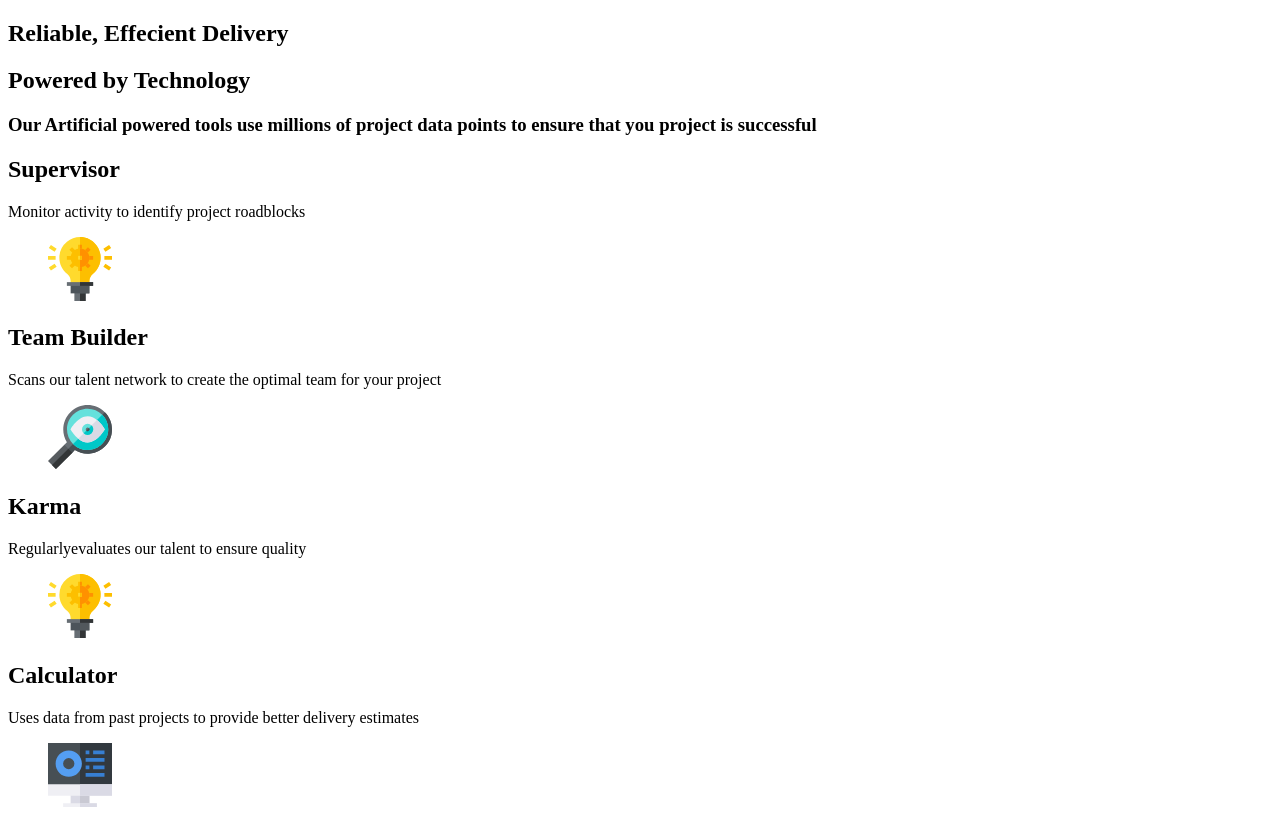
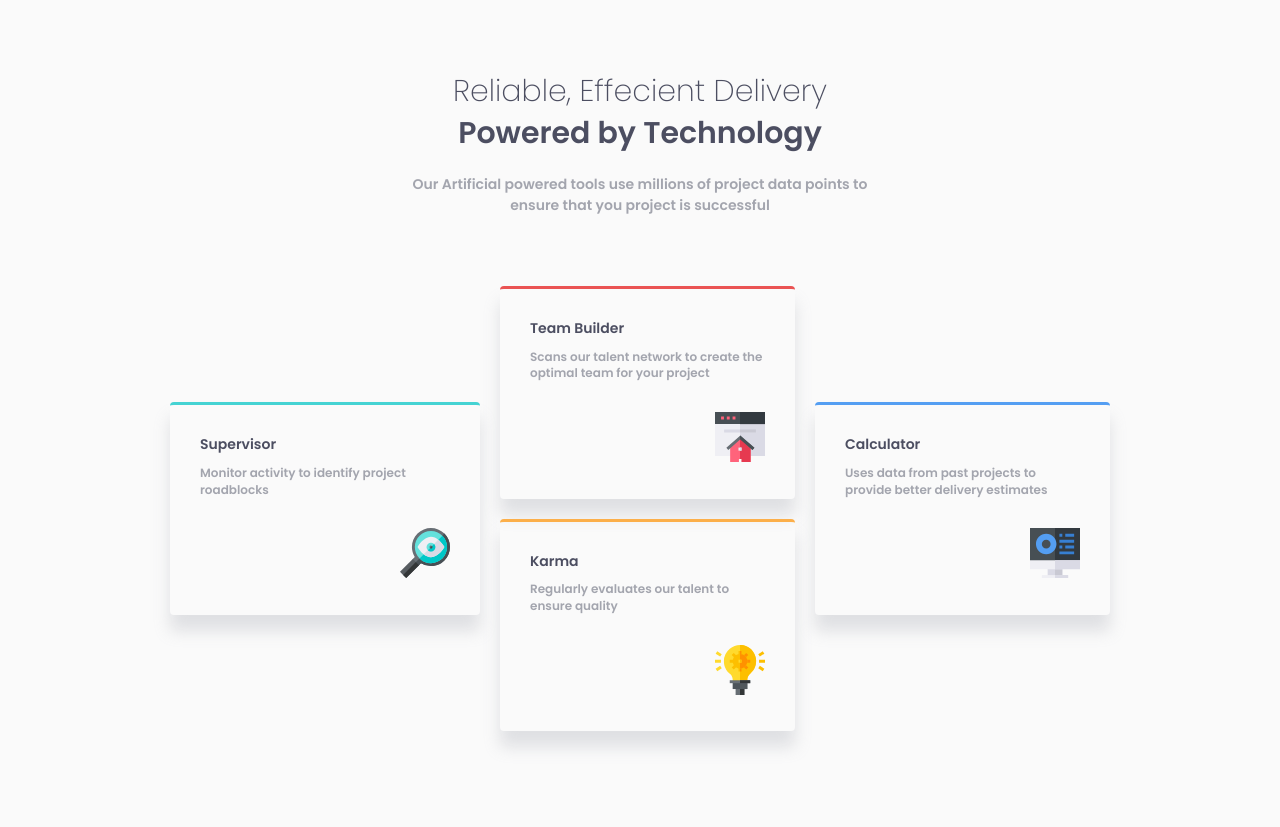
Before and after one commit to Makwe-O/Univelcity-Frontend-Projects, a plain HTML site: page index.html in a window 1280 px wide. After the commit the page ends 800 px from the top, so only its background shows below. Drawn offline with Linux system fonts and the light colour scheme.

Commit message:
apply css

```diff
--- /dev/null
+++ b/css/main.css
@@ -0,0 +1,90 @@
+* {
+  margin: 0;
+  padding: 0;
+  line-height: 1.4;
+}
+body {
+  background-color: hsl(0, 0%, 98%);
+  color: hsl(234, 12%, 34%);
+  font-family: 'Poppins', sans-serif;
+}
+.container {
+  max-width: 960px;
+  margin: 0 auto;
+  padding: 0 30px;
+}
+.main {
+  margin: 70px auto 0;
+  text-align: center;
+  max-width: 500px;
+}
+
+.main__title {
+  font-weight: 200;
+  font-size: 30px;
+}
+.main__title--bold {
+  font-weight: 700;
+}
+.main__subtitle {
+  font-weight: 700;
+  font-size: 14px;
+  margin-top: 20px;
+  line-height: 1.5;
+  color: hsl(229, 6%, 66%);
+}
+.four-grid {
+  margin-top: 50px;
+  display: flex;
+  align-items: center;
+  justify-content: space-between;
+}
+
+.column {
+  display: flex;
+  flex-direction: column;
+  padding: 30px;
+  margin: 20px 10px;
+  box-shadow: 0 1rem 1rem 0 rgb(163, 165, 174, 0.3);
+  max-width: 250px;
+  border-radius: 4px;
+}
+
+.column__title {
+  font-size: 14px;
+  font-weight: 700;
+  margin-bottom: 10px;
+}
+.column--cyan {
+  border-top: 3px solid hsl(180, 62%, 55%);
+}
+
+.column--red {
+  border-top: 3px solid hsl(0, 78%, 62%);
+}
+
+.column--blue {
+  border-top: 3px solid hsl(212, 86%, 64%);
+}
+
+.column--orange {
+  border-top: 3px solid hsl(34, 97%, 64%);
+}
+
+.column__text {
+  font-size: 12px;
+  line-height: 1.4;
+  font-weight: 700;
+  color: hsl(229, 6%, 66%);
+  margin-bottom: 30px;
+}
+
+.column__image {
+  align-self: flex-end;
+}
+
+@media only screen and (max-width: 768px) {
+  .four-grid {
+    flex-direction: column;
+  }
+}
--- a/index.html
+++ b/index.html
@@ -4,67 +4,82 @@
     <meta charset="UTF-8" />
     <meta name="viewport" content="width=device-width, initial-scale=1.0" />
     <meta http-equiv="X-UA-Compatible" content="ie=edge" />
+    <link
+      href="https://fonts.googleapis.com/css?family=Poppins:200,400,600&display=swap"
+      rel="stylesheet"
+    />
+    <link rel="stylesheet" href="css/main.css" />
     <title>Four Column Grid</title>
   </head>
   <body>
-    <main>
-      <section>
-        <h1>Reliable, Effecient Delivery</h1>
-        <h1>Powered by Technology</h1>
-        <h3>
+    <main class="container">
+      <section class="main">
+        <h1 class="main__title">Reliable, Effecient Delivery</h1>
+        <h1 class="main__title main__title--bold">Powered by Technology</h1>
+        <h4 class="main__subtitle">
           Our Artificial powered tools use millions of project data points to
           ensure that you project is successful
-        </h3>
+        </h4>
       </section>
-      <section>
+      <section class="four-grid">
+        <div class="column column--cyan">
+          <h2 class="column__title">Supervisor</h2>
+          <p class="column__text">
+            Monitor activity to identify project roadblocks
+          </p>
+          <figure class="column__image">
+            <img
+              src="images/icon-supervisor.svg"
+              alt="search icon"
+              loading="lazy"
+              width="50"
+            />
+          </figure>
+        </div>
         <div>
-          <div>
-            <h2>Supervisor</h2>
-            <p>Monitor activity to identify project roadblocks</p>
-            <figure>
+          <div class="column column--red">
+            <h2 class="column__title">Team Builder</h2>
+            <p class="column__text">
+              Scans our talent network to create the optimal team for your
+              project
+            </p>
+            <figure class="column__image">
+              <img
+                src="images/icon-team-builder.svg"
+                alt="home icon"
+                loading="lazy"
+                width="50"
+              />
+            </figure>
+          </div>
+
+          <div class="column column--orange">
+            <h2 class="column__title">Karma</h2>
+            <p class="column__text">
+              Regularly evaluates our talent to ensure quality
+            </p>
+            <figure class="column__image">
               <img
                 src="images/icon-karma.svg"
-                alt="search icon"
+                alt="bulb icon"
+                width="50"
                 loading="lazy"
               />
             </figure>
           </div>
         </div>
         <div>
-          <div>
-            <h2>Team Builder</h2>
-            <p>
-              Scans our talent network to create the optimal team for your
-              project
-            </p>
-            <figure>
-              <img
-                src="images/icon-supervisor.svg"
-                alt="home icon"
-                loading="lazy"
-              />
-            </figure>
-          </div>
-
-          <div>
-            <h2>Karma</h2>
-            <p>Regularlyevaluates our talent to ensure quality</p>
-            <figure>
-              <img src="images/icon-karma.svg" alt="bulb icon" loading="lazy" />
-            </figure>
-          </div>
-        </div>
-        <div>
-          <div>
-            <h2>Calculator</h2>
-            <p>
+          <div class="column column--blue">
+            <h2 class="column__title">Calculator</h2>
+            <p class="column__text">
               Uses data from past projects to provide better delivery estimates
             </p>
-            <figure>
+            <figure class="column__image">
               <img
                 src="images/icon-calculator.svg"
                 alt="monitor icon"
                 loading="lazy"
+                width="50"
               />
             </figure>
           </div>
```
